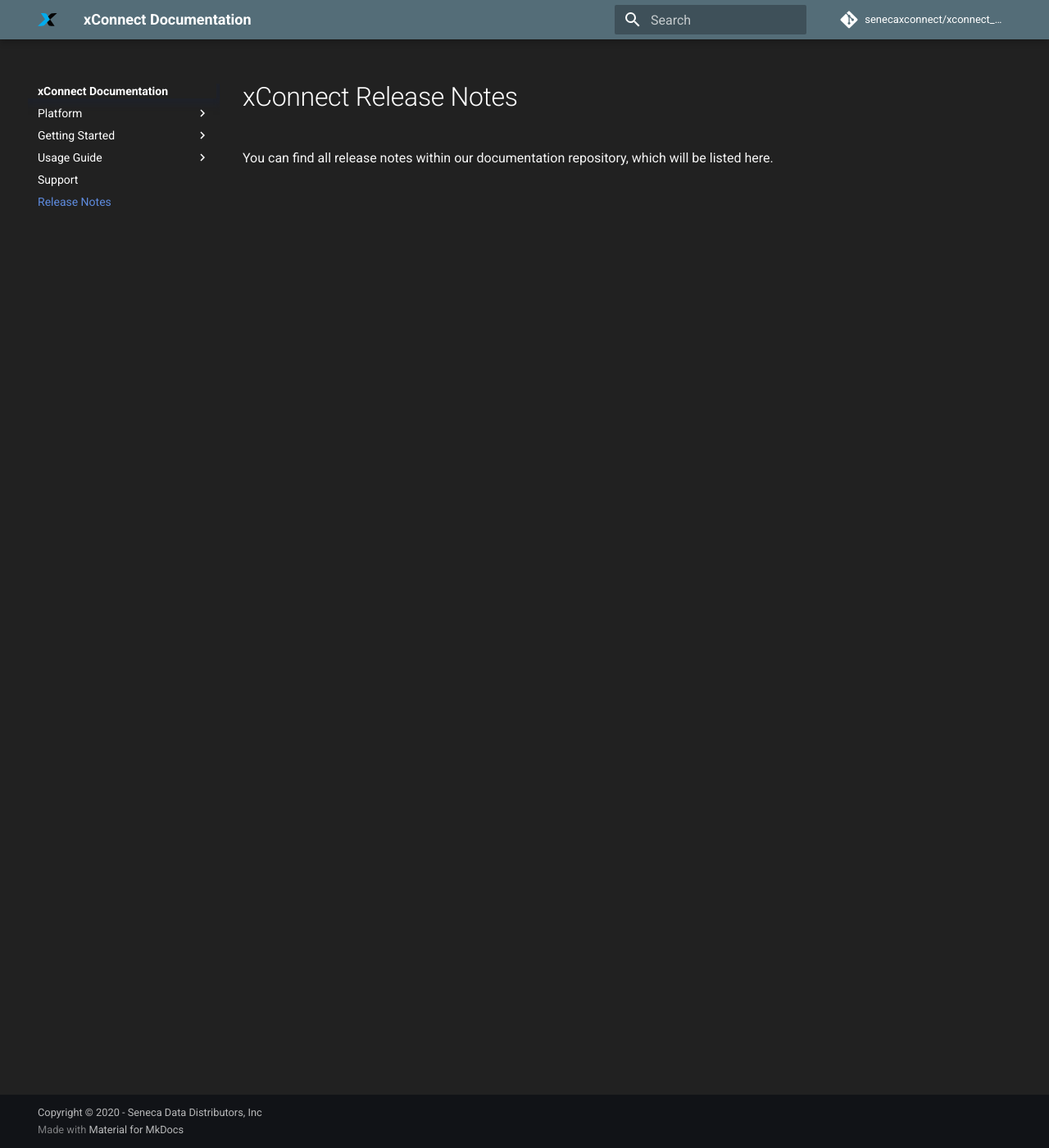
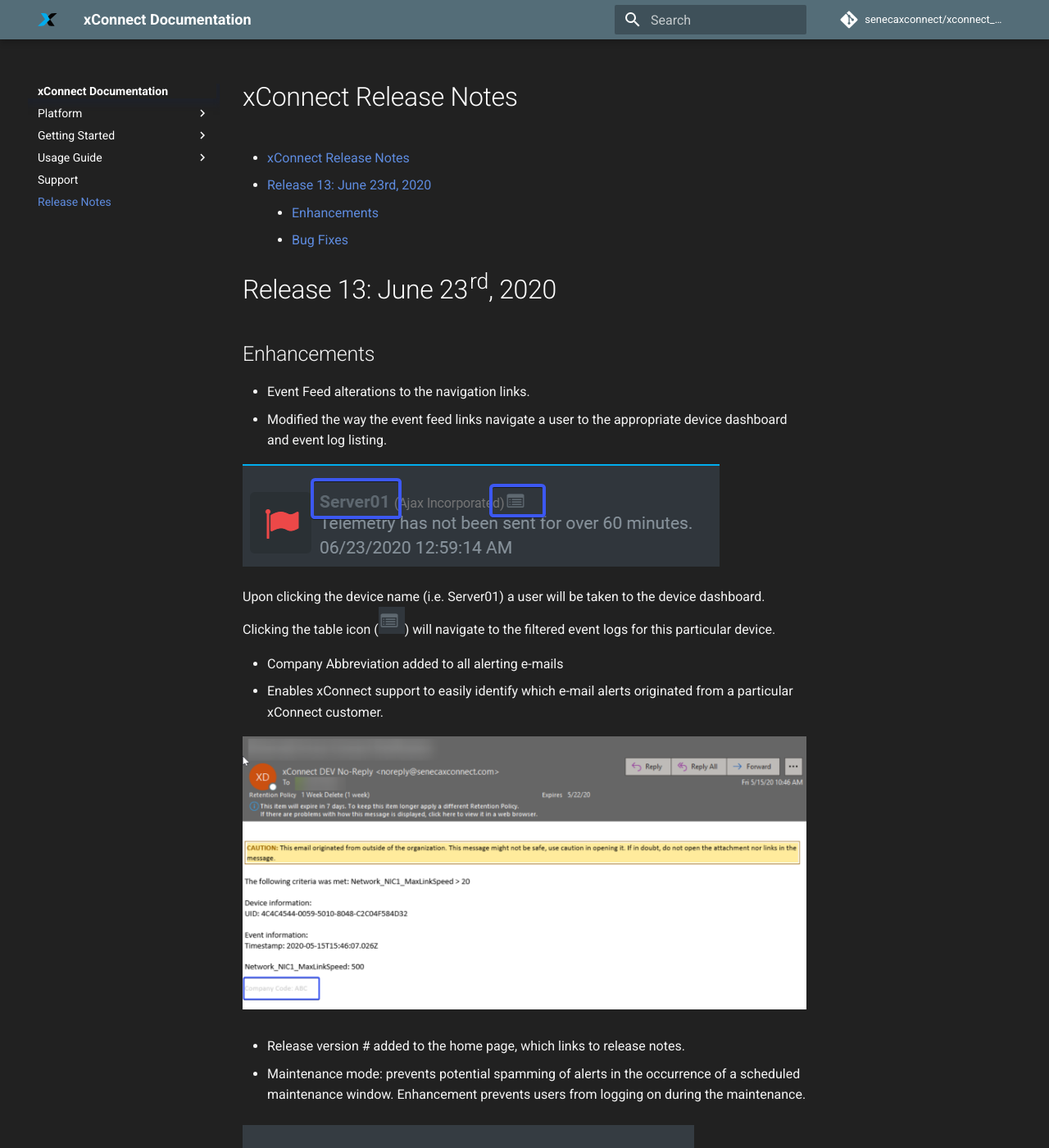
Before and after one commit to senecaxconnect/xconnect_docs, an MkDocs documentation site: the page built from docs/Release_Notes.md, in a window 1280 px wide and 1400 px high. Shown: the whole window at 82% size. Built offline with MkDocs 1.6.1 and Material for MkDocs 9.7.7, drawn with Linux system fonts in a browser that asks for light colours; comment, search, counter and statistics services are not loaded; some of the changed text lies outside the part shown.

Commit message:
Added release notes for R13

```diff
--- a/docs/Release_Notes.md
+++ b/docs/Release_Notes.md
@@ -1,2 +1,29 @@
 # xConnect Release Notes
-You can find all release notes within our documentation repository, which will be listed here.
+[TOC]
+
+# Release 13: June 23rd, 2020
+
+## Enhancements
+- Event Feed alterations to the navigation links.
+  - Modified the way the event feed links navigate a user to the appropriate device dashboard and event log listing.
+
+  ![Side Navigation](images/event_log_r13_enhancement.png "Event Listing")
+
+  Upon clicking the device name (i.e. Server01) a user will be taken to the device dashboard. Clicking the table icon (![Side Navigation](images/r13_table_icon.png "Event Listing")) will navigate to the filtered event logs for this particular device.
+
+- Company Abbreviation added to all alerting e-mails
+  - Enables xConnect support to easily identify which e-mail alerts originated from a particular xConnect customer.
+
+  ![Side Navigation](images/r13_cust_abbreviation.png "Customer abbreviation")
+
+- Release version # added to the home page, which links to release notes.
+
+- Maintenance mode: prevents potential spamming of alerts in the occurrence of a scheduled maintenance window. Enhancement prevents users from logging on during the maintenance.
+
+![Side Navigation](images/R13_maintenancemode.png "Customer abbreviation")
+
+- User preferences now preserves your selections for expanding or collapsing panels on your dashboards.
+
+
+## Bug Fixes
+- Event logs now include custom outage duration notices instead of default 60 minute outage windows.
--- a/mkdocs.yml
+++ b/mkdocs.yml
@@ -69,6 +69,7 @@
   - pymdownx.tasklist:
       custom_checkbox: true
   - pymdownx.tilde
+  - toc
 
 extra_css:
   - stylesheets/dark_theme.css
```
Also changed, not shown: docs/images/R13_maintenancemode.png (added), docs/images/event_log_r13_enhancement.png (added), docs/images/r13_cust_abbreviation.png (added), docs/images/r13_table_icon.png (added).
